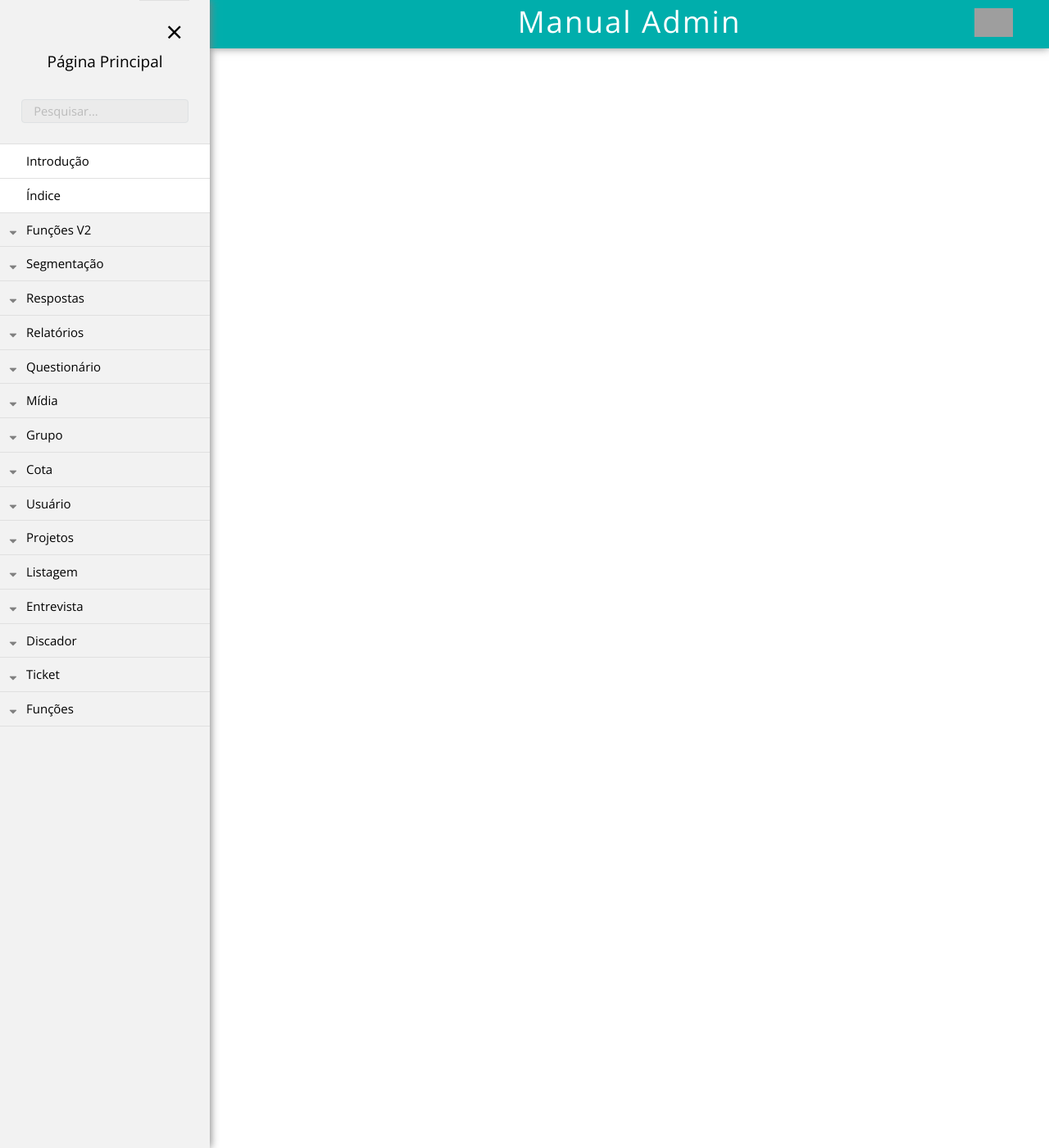
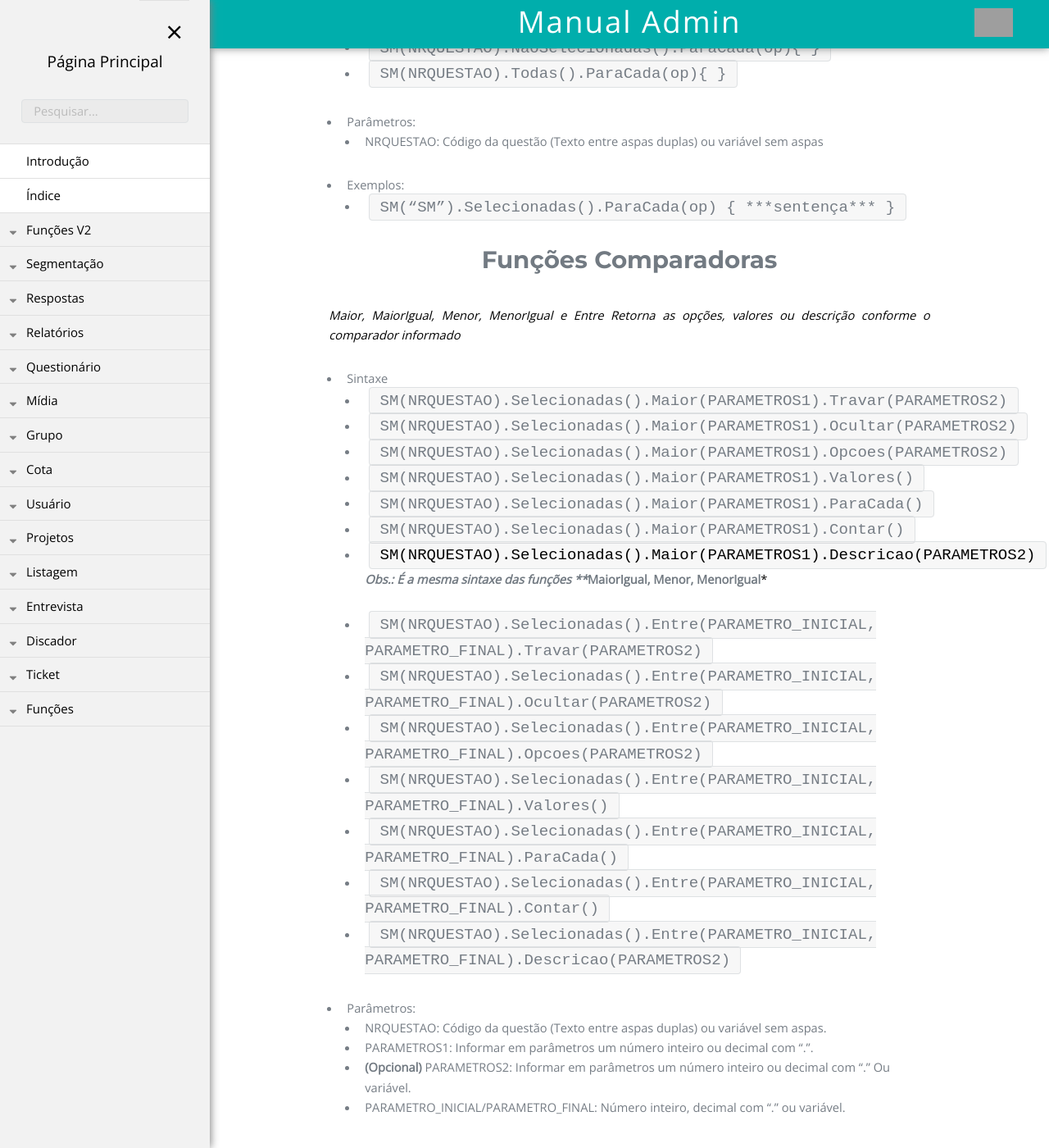
Before and after one commit to rogerio-figueiredo-hsr/hsrtechonline.github.io, a Jekyll site: the page built from _posts/2019-03-29-somatoria.md, in a window 1280 px wide and 1400 px high, scrolled down 6743 px. Shown: the whole window at 82% size. Built offline with Jekyll 4.4.1, drawn with Linux system fonts in a browser that asks for light colours; some of the changed text lies outside the part shown; grey boxes are pictures that could not be loaded.

Commit message:
Update 2019-03-29-somatoria.md

```diff
--- a/_posts/2019-03-29-somatoria.md
+++ b/_posts/2019-03-29-somatoria.md
@@ -147,18 +147,100 @@
   - `SM("SM").Selecionadas().Descricao(1)`
   - `SM("SM").Selecionadas().Descricao()`
 
-# Funções Comparadoras
-*Maior, MaiorIgual, Menor, MenorIgual e Entre*
-*Retorna as opções, valores ou descrição conforme o comparador informado*
+# Valores
+*Retorna os valores das opções selecionadas*
+
+- Sintaxe
+  - `SM(NRQUESTAO).Selecionadas().Valores()`
+
+- Parâmetros:
+  - NRQUESTAO: Código da questão (Texto entre aspas duplas) ou variável sem aspas
+
+- Exemplos:
+  - `SM(“SM”).Selecionadas().Valores()`
 
 # Funções de Ordenação
 *Desc Asc*
 
 # Descendente (Desc)
+*Ordena na Descendente opcoes/valores/descricao*
 
-  - Sintaxe
-  - `SM(NRQUESTAO)`
+- Sintaxe
+  - `SM(NRQUESTAO).Desc(PARAMETROS).Opcoes()`
+  - `SM(NRQUESTAO).Desc(PARAMETROS).Max().Opcao()`
+  - `SM(NRQUESTAO).Desc(PARAMETROS).Max().Valor()`
+  - `SM(NRQUESTAO).Desc(PARAMETROS).Max().Descricao()`
+  - `SM(NRQUESTAO).Desc(PARAMETROS).Min().Opcao()`
+  - `SM(NRQUESTAO).Desc(PARAMETROS).Min().Valor()`
+  - `SM(NRQUESTAO).Desc(PARAMETROS).Min().Descricao()`
+  - `SM(NRQUESTAO).Desc(PARAMETROS).Min().Valores()`
+
+- Parâmetros:
+  - NRQUESTAO: Código da questão (Texto entre aspas duplas) ou variável sem aspas
+  - **(Opcional)** PARAMETROS: Informar em parâmetros o(s) número(s) da quantidade de opções ou uma variável
+
+- Exemplos:
+  - `SM(“SM”).Desc(5).Opcoes()`
+  - `SM(“SM”).Desc().Min().Valor()`
 
 # Ascendente (Asc)
 
-  - Sintaxe
+- Sintaxe
+  - `SM(NRQUESTAO).Asc(PARAMETROS).Opcoes()`
+  - `SM(NRQUESTAO).Asc(PARAMETROS).Max().Opcao()`
+  - `SM(NRQUESTAO).Asc(PARAMETROS).Max().Valor()`
+  - `SM(NRQUESTAO).Asc(PARAMETROS).Max().Descricao()`
+  - `SM(NRQUESTAO).Asc(PARAMETROS).Min().Opcao()`
+  - `SM(NRQUESTAO).Asc(PARAMETROS).Min().Valor()`
+  - `SM(NRQUESTAO).Asc(PARAMETROS).Min().Descricao()`
+  - `SM(NRQUESTAO).Asc(PARAMETROS).Min().Valores()`
+
+- Parâmetros:
+  - NRQUESTAO: Código da questão (Texto entre aspas duplas) ou variável sem aspas
+  - **(Opcional)** PARAMETROS: Informar em parâmetros o(s) número(s) da quantidade de opções ou uma variável
+
+- Exemplos:
+  - `SM(“SM”).Asc(5).Opcoes()`
+  - `SM(“SM”).Asc().Min().Valor()`
+
+# ParaCada
+
+- Sintaxe
+  - `SM(NRQUESTAO).Selecionadas().ParaCada(op){ }`
+  - `SM(NRQUESTAO).NaoSelecionadas().ParaCada(op){ }`
+  - `SM(NRQUESTAO).Todas().ParaCada(op){ }`
+
+- Parâmetros:
+  - NRQUESTAO: Código da questão (Texto entre aspas duplas) ou variável sem aspas
+
+- Exemplos:
+  - `SM(“SM”).Selecionadas().ParaCada(op) { ***sentença*** }`
+
+
+# Funções Comparadoras
+*Maior, MaiorIgual, Menor, MenorIgual e Entre*
+*Retorna as opções, valores ou descrição conforme o comparador informado*
+
+- Sintaxe
+  - `SM(NRQUESTAO).Selecionadas().Maior(PARAMETROS1).Travar(PARAMETROS2)`
+  - `SM(NRQUESTAO).Selecionadas().Maior(PARAMETROS1).Ocultar(PARAMETROS2)`
+  - `SM(NRQUESTAO).Selecionadas().Maior(PARAMETROS1).Opcoes(PARAMETROS2)`
+  - `SM(NRQUESTAO).Selecionadas().Maior(PARAMETROS1).Valores()`
+  - `SM(NRQUESTAO).Selecionadas().Maior(PARAMETROS1).ParaCada()`
+  - `SM(NRQUESTAO).Selecionadas().Maior(PARAMETROS1).Contar()`
+  - `SM(NRQUESTAO).Selecionadas().Maior(PARAMETROS1).Descricao(PARAMETROS2)`
+***Obs.: É a mesma sintaxe das funções ***MaiorIgual, Menor, MenorIgual***
+
+  - `SM(NRQUESTAO).Selecionadas().Entre(PARAMETRO_INICIAL, PARAMETRO_FINAL).Travar(PARAMETROS2)`
+  - `SM(NRQUESTAO).Selecionadas().Entre(PARAMETRO_INICIAL, PARAMETRO_FINAL).Ocultar(PARAMETROS2)`
+  - `SM(NRQUESTAO).Selecionadas().Entre(PARAMETRO_INICIAL, PARAMETRO_FINAL).Opcoes(PARAMETROS2)`
+  - `SM(NRQUESTAO).Selecionadas().Entre(PARAMETRO_INICIAL, PARAMETRO_FINAL).Valores()`
+  - `SM(NRQUESTAO).Selecionadas().Entre(PARAMETRO_INICIAL, PARAMETRO_FINAL).ParaCada()`
+  - `SM(NRQUESTAO).Selecionadas().Entre(PARAMETRO_INICIAL, PARAMETRO_FINAL).Contar()`
+  - `SM(NRQUESTAO).Selecionadas().Entre(PARAMETRO_INICIAL, PARAMETRO_FINAL).Descricao(PARAMETROS2)`
+
+- Parâmetros:
+   - NRQUESTAO: Código da questão (Texto entre aspas duplas) ou variável sem aspas.
+   - PARAMETROS1: Informar em parâmetros um número inteiro ou decimal com “.”.
+   - **(Opcional)** PARAMETROS2: Informar em parâmetros um número inteiro ou decimal com “.” Ou variável.
+   - PARAMETRO_INICIAL/PARAMETRO_FINAL: Número inteiro, decimal com “.” ou variável.
```
